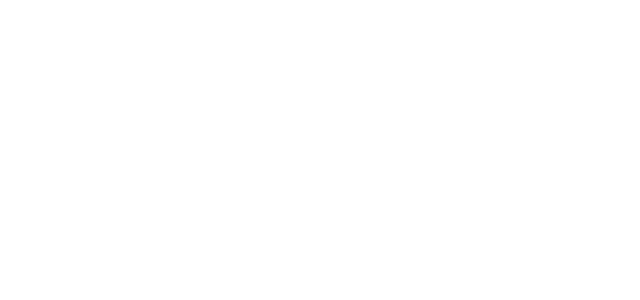
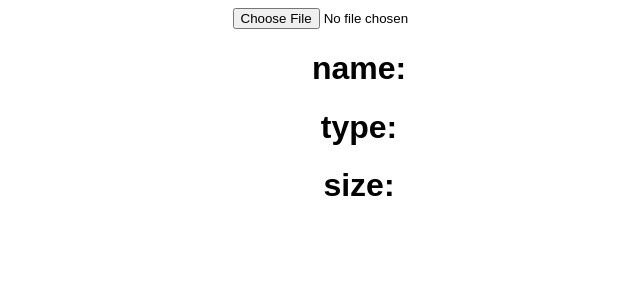
Before and after one commit to feodorbrick-ctrl/voxera, a React (Create React App) app: page / in a window 1280 px wide. Shown: the top 300 px of the page, without its empty margins (281-921 px from the left). Built offline with nearby package versions, Linux system fonts and the light colour scheme.

Commit message:
added file retrieval via input and withdrawal file data

```diff
--- a/src/App.css
+++ b/src/App.css
@@ -1,38 +1,4 @@
 .App {
   text-align: center;
+  font-family:  sans-serif;
 }
-
-.App-logo {
-  height: 40vmin;
-  pointer-events: none;
-}
-
-@media (prefers-reduced-motion: no-preference) {
-  .App-logo {
-    animation: App-logo-spin infinite 20s linear;
-  }
-}
-
-.App-header {
-  background-color: #282c34;
-  min-height: 100vh;
-  display: flex;
-  flex-direction: column;
-  align-items: center;
-  justify-content: center;
-  font-size: calc(10px + 2vmin);
-  color: white;
-}
-
-.App-link {
-  color: #61dafb;
-}
-
-@keyframes App-logo-spin {
-  from {
-    transform: rotate(0deg);
-  }
-  to {
-    transform: rotate(360deg);
-  }
-}
--- a/src/App.js
+++ b/src/App.js
@@ -1,10 +1,27 @@
 import './App.css';
+import {useState} from "react";
 
 function App() {
-  return (
-    <div className="App">
-    </div>
-  );
+    const [file, setFile] = useState([]);
+
+    function handleFileChange(event) {
+        const selectedFile = event.target.files[0];
+
+        setFile(selectedFile);
+    }
+
+    return (
+        <div className="App">
+            <input type="file" onChange={handleFileChange}/>
+            {file &&
+                <>
+                    <h1>name: {file.name}</h1>
+                    <h1>type: {file.type}</h1>
+                    <h1>size: {file.size}</h1>
+                </>
+            }
+        </div>
+    );
 }
 
 export default App;
```
Also changed, not shown: public/robots.txt (deleted).
